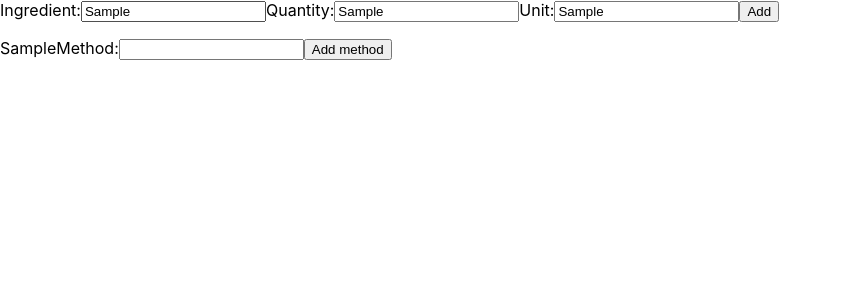
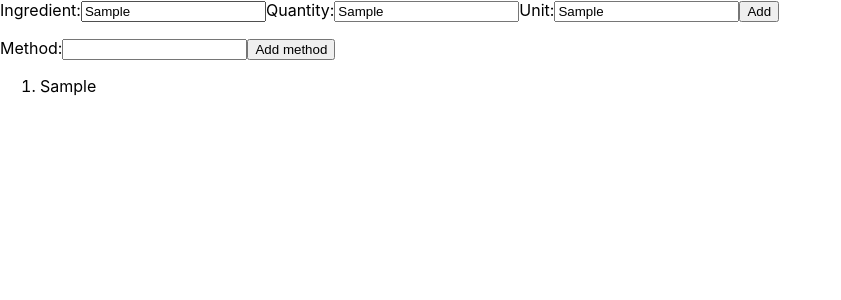
Before and after one commit to CarlyJ88/tastybot-front-end-react, a React (Create React App) app: page /recipe in a window 1280 px wide. Both pictures are taken after typing "Sample", "Sample", "Sample", "Sample" into the empty fields and a click on the button "Add method". Shown: the top 300 px of the page, without its empty margins (0-841 px from the left). Built offline with nearby package versions, Linux system fonts and the light colour scheme.

Commit message:
Can add multiple methods.

```diff
--- a/src/RecipeInput.jsx
+++ b/src/RecipeInput.jsx
@@ -3,7 +3,7 @@ import IngredientsPage from './IngredientsPage';
 
 function RecipeInput() {
     const [input, setInput] = useState('');
-    const [showInput, setShowInput] = useState('');
+    const [showInput, setShowInput] = useState([]);
 
     const inputChangeHandler = ev => {
         ev.preventDefault();
@@ -13,7 +13,6 @@ function RecipeInput() {
     return (
         <Fragment>
             <IngredientsPage />
-            {showInput}
             <label>
                 Method:
         <input
@@ -23,9 +22,14 @@ function RecipeInput() {
                 />
             </label>
             <button type="button" onClick={() => {
-                setShowInput(input);
+                setShowInput([...showInput, input]);
                 setInput('');
             }}>Add method</button>
+            <ol>
+            {showInput.map((item, index) => {
+            return <li key={index}>{item}</li>
+            })}
+            </ol>
         </Fragment>
     );
 }
```
Also changed, not shown: 1 other file (tests, documents, lock files or other folders).
